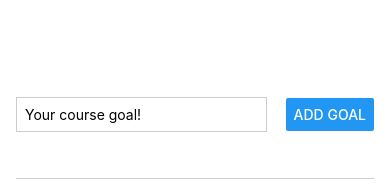
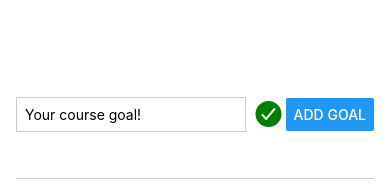
Before and after one commit to Amy-J-Seo/rnudemy, a React Native app in the folder section01/RNCourse/: screen / in a window 390 px wide. Shown: the top 187 px of the page. Built offline with nearby package versions, Linux system fonts and the light colour scheme.

Commit message:
Rn Course layout

```diff
--- a/section01/RNCourse/App.js
+++ b/section01/RNCourse/App.js
@@ -1,5 +1,6 @@
 import { useState } from "react";
 import { StyleSheet, Text, View, Button, TextInput } from "react-native";
+import Ionicons from "@expo/vector-icons/Ionicons";
 
 export default function App() {
   const [enteredGoalText, setEnteredGoalText] = useState("");
@@ -23,6 +24,7 @@
           placeholder="Your course goal!"
           onChangeText={goalInputHandler}
         />
+        <Ionicons name="md-checkmark-circle" size={32} color="green" />
         <Button title="Add Goal" onPress={addGoalHandler} />
       </View>
       <View style={styles.goalsContainer}>
--- a/section01/RNCourse/package.json
+++ b/section01/RNCourse/package.json
@@ -10,6 +10,7 @@
     "eject": "expo eject"
   },
   "dependencies": {
+    "@expo/vector-icons": "^13.0.0",
     "expo": "~45.0.0",
     "expo-status-bar": "~1.3.0",
     "react": "17.0.2",
```
Also changed, not shown: 2 other files (tests, documents, lock files or other folders).
